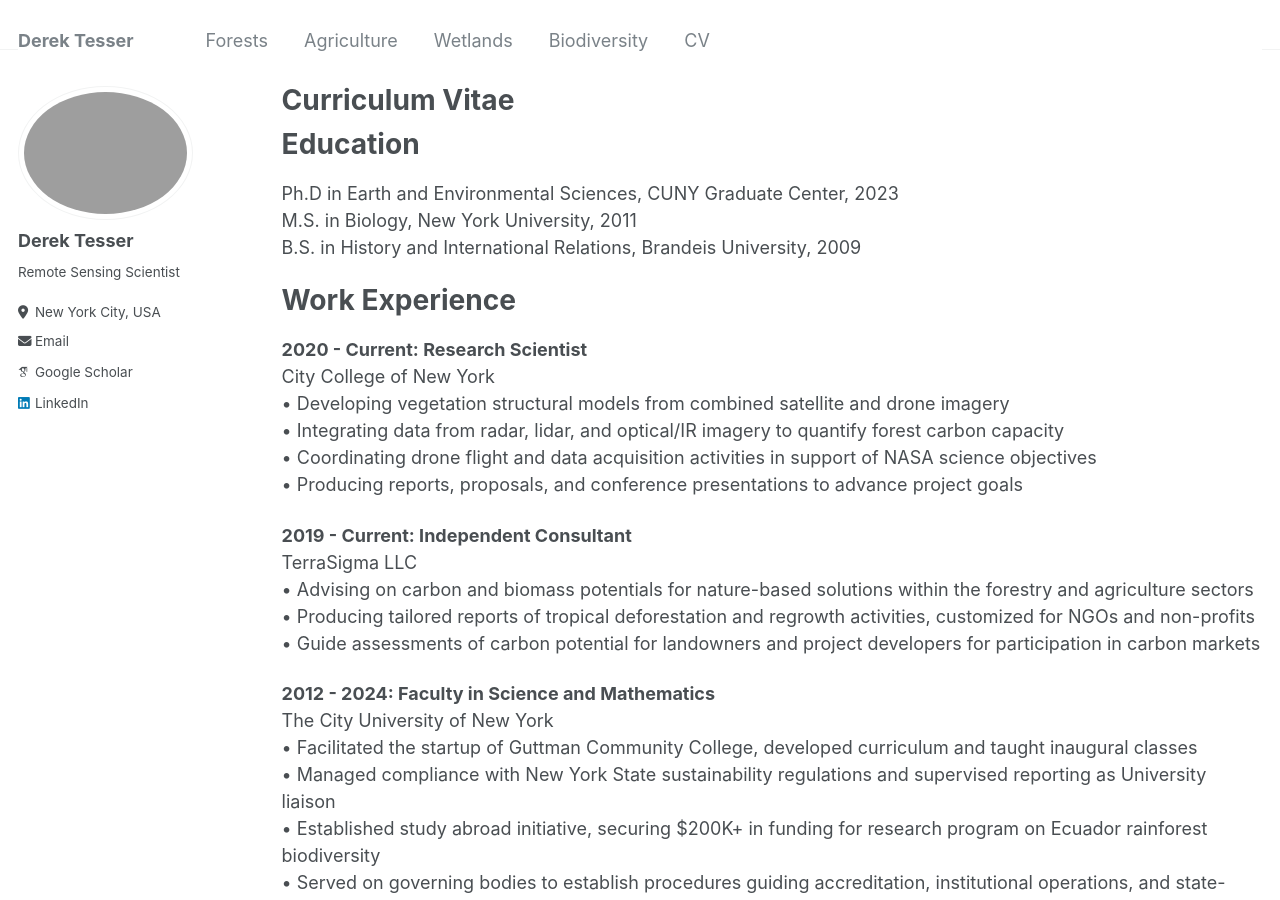
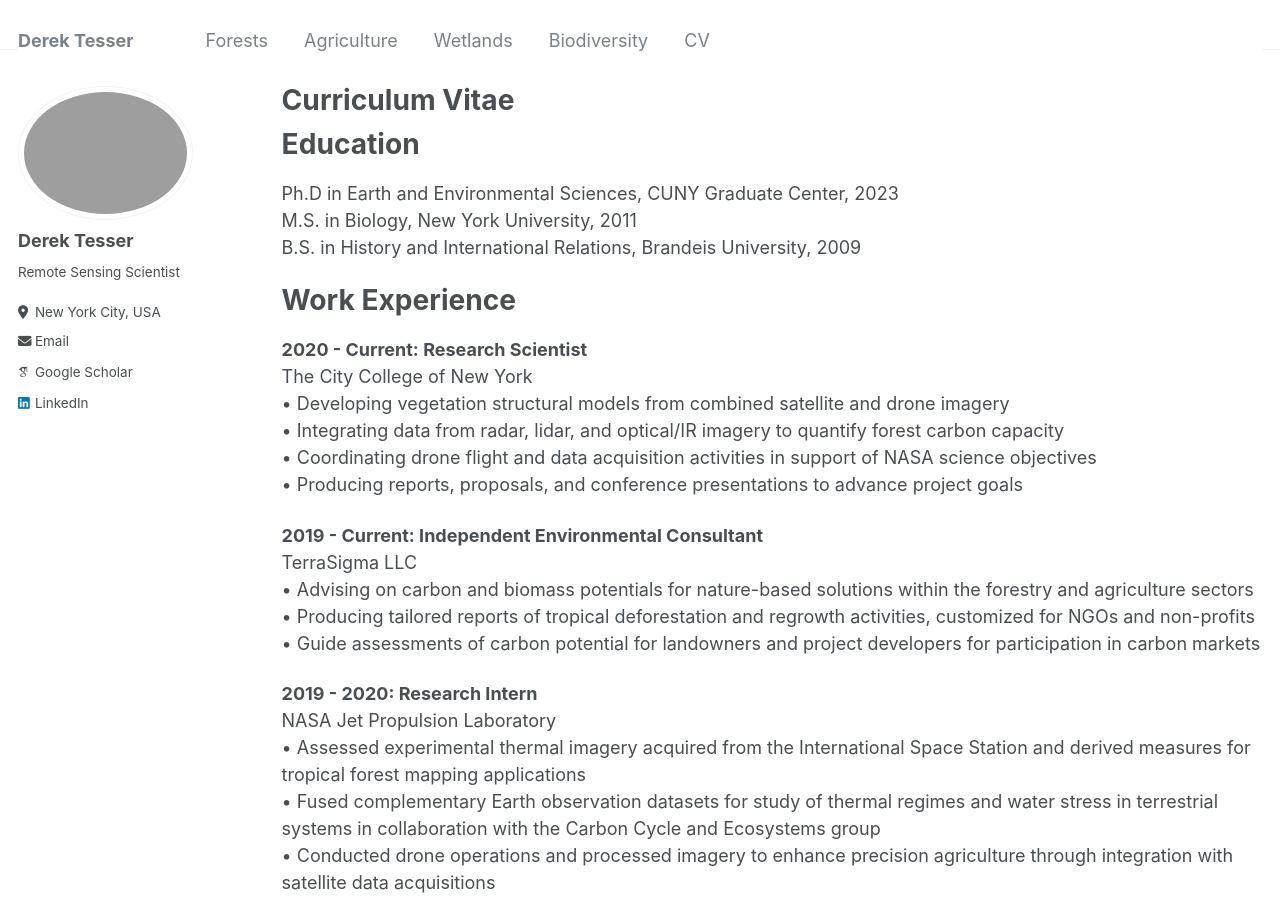
Before and after one commit to dstesser/dstesser.github.io, a Jekyll site: the page built from _pages/cv.md, in a window 1280 px wide and 900 px high. Built offline with Jekyll 4.4.1, drawn with Linux system fonts in a browser that asks for light colours; some web fonts are replaced.

Commit message:
Update cv.md

```diff
--- a/_pages/cv.md
+++ b/_pages/cv.md
@@ -20,17 +20,23 @@ B.S. in History and International Relations, Brandeis University, 2009
 Work Experience
 =====
 __2020 - Current: Research Scientist__<br>
-City College of New York<br>
+The City College of New York<br>
 • Developing vegetation structural models from combined satellite and drone imagery<br>
 • Integrating data from radar, lidar, and optical/IR imagery to quantify forest carbon capacity<br>
 • Coordinating drone flight and data acquisition activities in support of NASA science objectives<br>
 • Producing reports, proposals, and conference presentations to advance project goals
 
-__2019 - Current: Independent Consultant__<br>
+__2019 - Current: Independent Environmental Consultant__<br>
 TerraSigma LLC<br>
 • Advising on carbon and biomass potentials for nature-based solutions within the forestry and agriculture sectors<br>
 • Producing tailored reports of tropical deforestation and regrowth activities, customized for NGOs and non-profits<br>
 • Guide assessments of carbon potential for landowners and project developers for participation in carbon markets
+
+__2019 - 2020: Research Intern__<br>
+NASA Jet Propulsion Laboratory<br>
+• Assessed experimental thermal imagery acquired from the International Space Station and derived measures for tropical forest mapping applications<br>
+• Fused complementary Earth observation datasets for study of thermal regimes and water stress in terrestrial systems in collaboration with the Carbon Cycle and Ecosystems group<br>
+• Conducted drone operations and processed imagery to enhance precision agriculture through integration with satellite data acquisitions
 
 __2012 - 2024: Faculty in Science and Mathematics__<br>
 The City University of New York<br>
```
